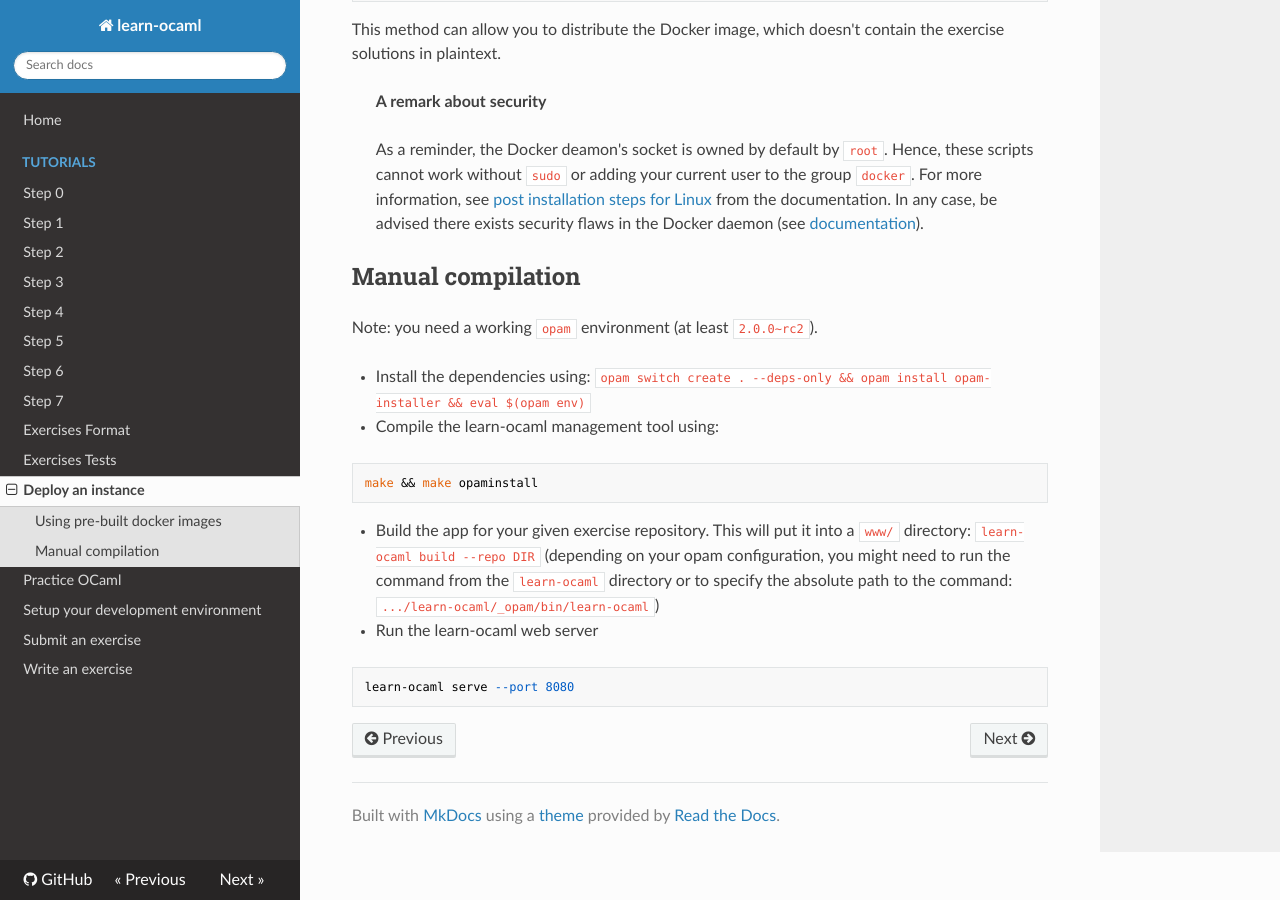
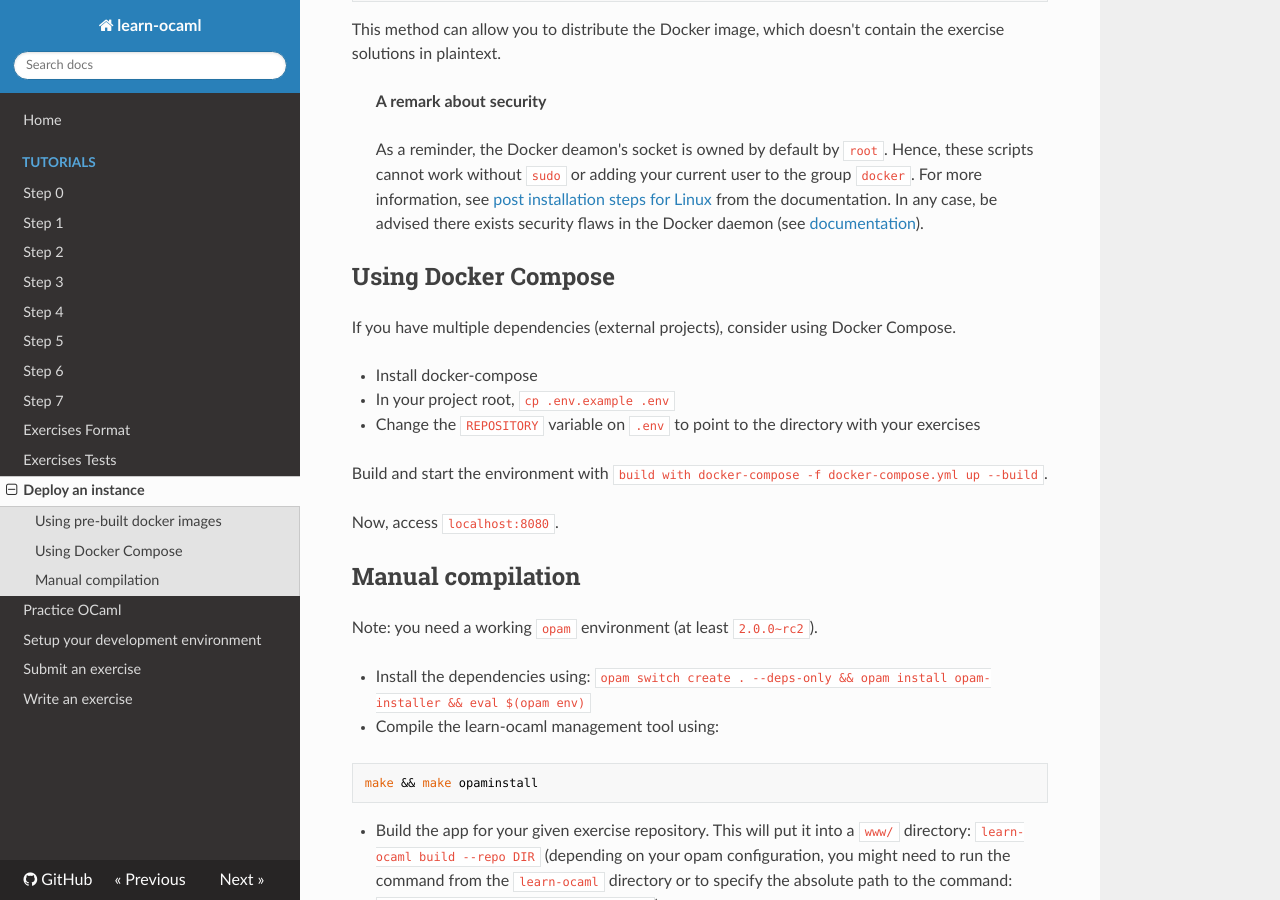
Before and after one commit to ocaml-sf/learn-ocaml, an MkDocs documentation site: the page built from docs/howto-deploy-a-learn-ocaml-instance.md, in a window 1280 px wide and 900 px high, scrolled down 854 px. Built offline with MkDocs 1.6.1, drawn with Linux system fonts in a browser that asks for light colours; nearby versions of some CDN libraries.

Commit message:
docs: adding instructions for Docker Compose

````diff
--- a/docs/howto-deploy-a-learn-ocaml-instance.md
+++ b/docs/howto-deploy-a-learn-ocaml-instance.md
@@ -43,6 +43,18 @@ NB: Do not forget to escape `:` if it appears in `REPOSITORY` to avoid a parsing
 > the Docker daemon (see
 > [documentation](https://docs.docker.com/engine/security/security/#docker-daemon-attack-surface)).
 
+## Using Docker Compose
+
+If you have multiple dependencies (external projects), consider using Docker Compose.
+
+* Install docker-compose
+* In your project root, `cp .env.example .env`
+* Change the `REPOSITORY` variable on `.env` to point to the directory with your exercises
+
+Build and start the environment with `build with docker-compose -f docker-compose.yml up --build`.
+
+Now, access `localhost:8080`.
+
 ## Manual compilation
 
 Note: you need a working ```opam``` environment (at least `2.0.0~rc2`).
````
